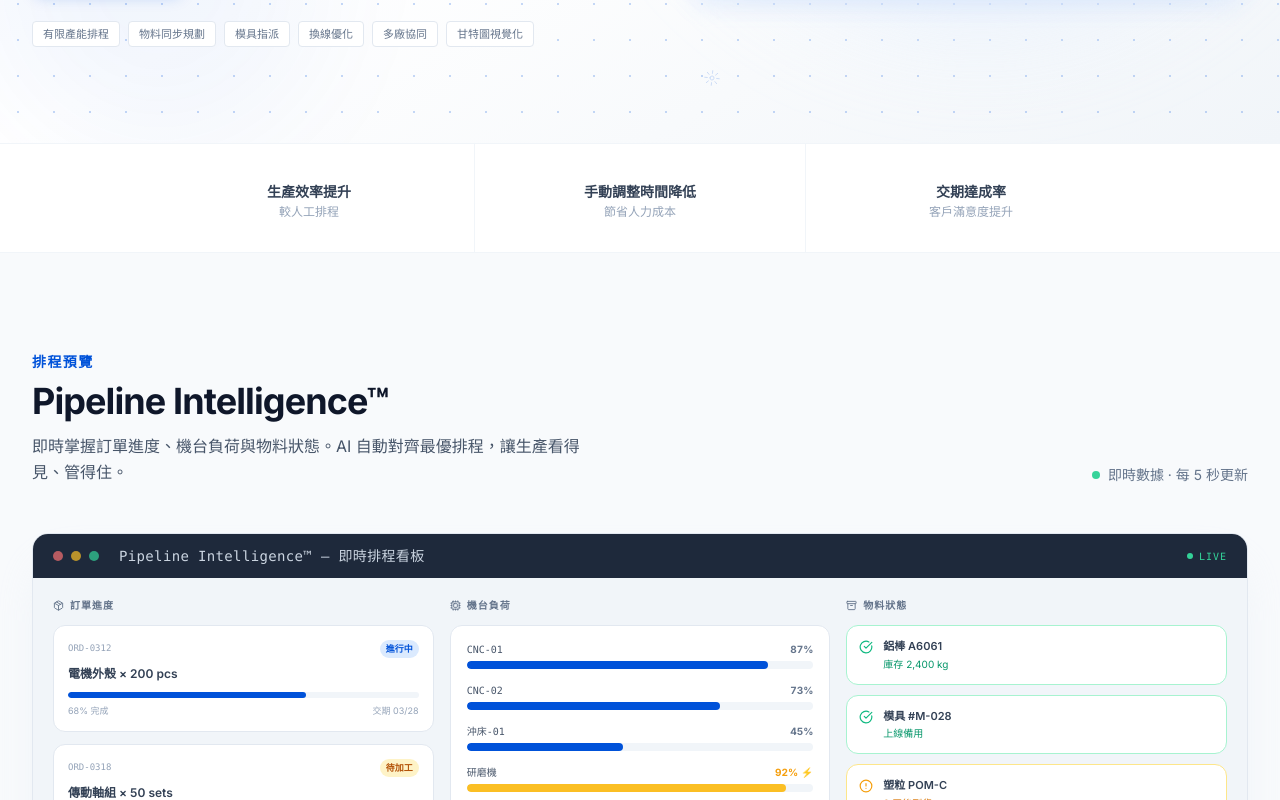
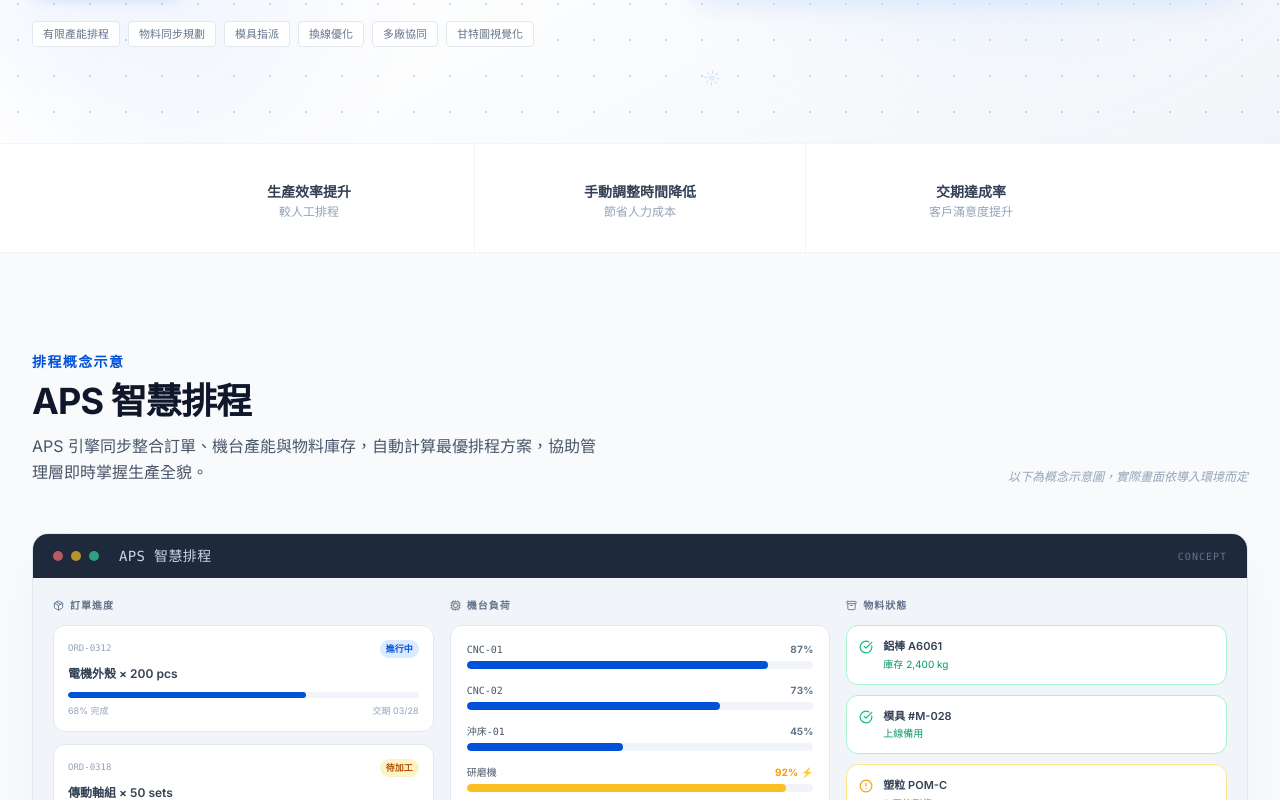
Before and after one commit to cgchung1227/cris-official-website, a React (Vite) app: page /products/aps in a window 1280 px wide. Shown: the part 590-1390 px from the top of the page. Built offline with nearby package versions, Linux system fonts and the light colour scheme; no server answers; the database is empty.

Commit message:
fix: replace APS live dashboard claims with concept illustration
Remove LIVE indicator, pulsing dot, and real-time copy. Replace with
static CONCEPT label and note clarifying the board is illustrative.
Update all three locales accordingly.

Co-Authored-By: Claude Sonnet 4.6 <noreply@anthropic.com>

```diff
--- a/src/locales/en.json
+++ b/src/locales/en.json
@@ -148,12 +148,12 @@
     "product_desc": "Replace manual spreadsheets with finite-capacity scheduling. Integrate materials planning and tooling optimization so every production line runs at peak efficiency.",
     "cta_primary": "Schedule a Demo",
     "cta_secondary": "Watch Scheduling Demo",
-    "floating_badge": "AI-Powered · Real-time Optimization",
+    "floating_badge": "AI-Powered · Smart Scheduling",
     "tags": ["Finite Capacity Scheduling", "Materials Sync Planning", "Tooling Assignment", "Changeover Optimization", "Multi-Plant Coordination", "Gantt Visualization"],
-    "pipeline_tag": "Schedule Preview",
-    "pipeline_title": "Pipeline Intelligence™",
-    "pipeline_subtitle": "Track order progress, machine load, and material status in real time. AI auto-aligns optimal schedules — making production visible and manageable.",
-    "pipeline_live": "Live Data · Updates Every 5s",
+    "pipeline_tag": "Scheduling Concept",
+    "pipeline_title": "APS Smart Scheduling",
+    "pipeline_subtitle": "The APS engine synchronizes order demands, machine capacity, and material inventory to automatically compute the optimal production schedule.",
+    "pipeline_note": "Illustrative diagram — actual interface varies by deployment environment",
     "pipeline_orders_col": "Order Progress",
     "pipeline_machine_col": "Machine Load",
     "pipeline_material_col": "Material Status",
--- a/src/locales/zh-CN.json
+++ b/src/locales/zh-CN.json
@@ -148,12 +148,12 @@
     "product_desc": "以有限产能排程取代人工试算表，整合物料同步规划与模具指派优化，让每一条生产线都以最高效率运转。",
     "cta_primary": "预约 Demo",
     "cta_secondary": "看排程演示",
-    "floating_badge": "AI 驱动 · 即时优化",
+    "floating_badge": "AI 驱动 · 智慧排程",
     "tags": ["有限产能排程", "物料同步规划", "模具指派", "换线优化", "多厂协同", "甘特图可视化"],
-    "pipeline_tag": "排程预览",
-    "pipeline_title": "Pipeline Intelligence™",
-    "pipeline_subtitle": "即时掌握订单进度、机台负荷与物料状态。AI 自动对齐最优排程，让生产看得见、管得住。",
-    "pipeline_live": "即时数据 · 每 5 秒更新",
+    "pipeline_tag": "排程概念示意",
+    "pipeline_title": "APS 智慧排程",
+    "pipeline_subtitle": "APS 引擎同步整合订单、机台产能与物料库存，自动计算最优排程方案，协助管理层掌握生产全貌。",
+    "pipeline_note": "以下为概念示意图，实际画面依导入环境而定",
     "pipeline_orders_col": "订单进度",
     "pipeline_machine_col": "机台负荷",
     "pipeline_material_col": "物料状态",
--- a/src/locales/zh-TW.json
+++ b/src/locales/zh-TW.json
@@ -148,12 +148,12 @@
     "product_desc": "以有限產能排程取代人工試算表，整合物料同步規劃與模具指派優化，讓每一條生產線都以最高效率運轉。",
     "cta_primary": "預約 Demo",
     "cta_secondary": "看排程演示",
-    "floating_badge": "AI 驅動 · 即時優化",
+    "floating_badge": "AI 驅動 · 智慧排程",
     "tags": ["有限產能排程", "物料同步規劃", "模具指派", "換線優化", "多廠協同", "甘特圖視覺化"],
-    "pipeline_tag": "排程預覽",
-    "pipeline_title": "Pipeline Intelligence™",
-    "pipeline_subtitle": "即時掌握訂單進度、機台負荷與物料狀態。AI 自動對齊最優排程，讓生產看得見、管得住。",
-    "pipeline_live": "即時數據 · 每 5 秒更新",
+    "pipeline_tag": "排程概念示意",
+    "pipeline_title": "APS 智慧排程",
+    "pipeline_subtitle": "APS 引擎同步整合訂單、機台產能與物料庫存，自動計算最優排程方案，協助管理層即時掌握生產全貌。",
+    "pipeline_note": "以下為概念示意圖，實際畫面依導入環境而定",
     "pipeline_orders_col": "訂單進度",
     "pipeline_machine_col": "機台負荷",
     "pipeline_material_col": "物料狀態",
--- a/src/pages/APSProduct.jsx
+++ b/src/pages/APSProduct.jsx
@@ -82,17 +82,10 @@ function PipelineBoard({ inView }) {
           <span className="w-2.5 h-2.5 rounded-full bg-amber-400/70" />
           <span className="w-2.5 h-2.5 rounded-full bg-emerald-400/70" />
           <span className="ml-3 text-sm font-mono text-slate-300 tracking-wide">
-            Pipeline Intelligence™ &mdash; 即時排程看板
+            APS 智慧排程
           </span>
         </div>
-        <span className="flex items-center gap-1.5">
-          <motion.span
-            className="w-1.5 h-1.5 rounded-full bg-emerald-400"
-            animate={{ opacity: [0.4, 1, 0.4] }}
-            transition={{ duration: 1.5, repeat: Infinity }}
-          />
-          <span className="text-[10px] font-mono text-emerald-400 tracking-widest">LIVE</span>
-        </span>
+        <span className="text-[10px] font-mono text-slate-500 tracking-widest">CONCEPT</span>
       </div>
 
       {/* Board */}
@@ -578,13 +571,8 @@ export default function APSProduct() {
                   {t('aps.pipeline_subtitle')}
                 </p>
               </div>
-              <div className="flex items-center gap-2 text-sm text-slate-500 dark:text-slate-400 flex-shrink-0">
-                <motion.span
-                  className="w-2 h-2 rounded-full bg-emerald-400"
-                  animate={{ opacity: [0.4, 1, 0.4] }}
-                  transition={{ duration: 1.5, repeat: Infinity }}
-                />
-                {t('aps.pipeline_live')}
+              <div className="flex items-center gap-2 text-xs text-slate-400 dark:text-slate-500 flex-shrink-0 italic">
+                {t('aps.pipeline_note')}
               </div>
             </div>
           </motion.div>
```
